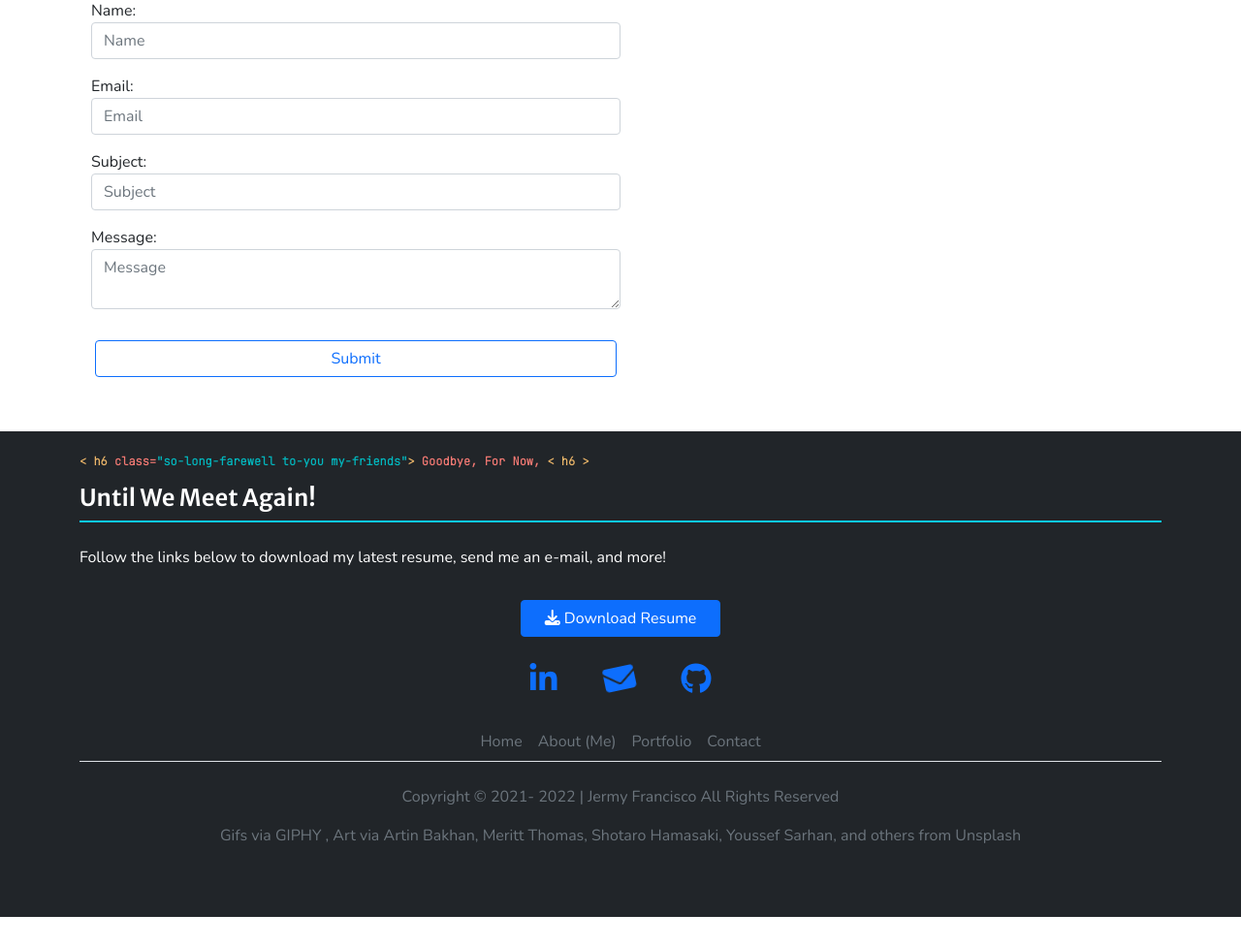
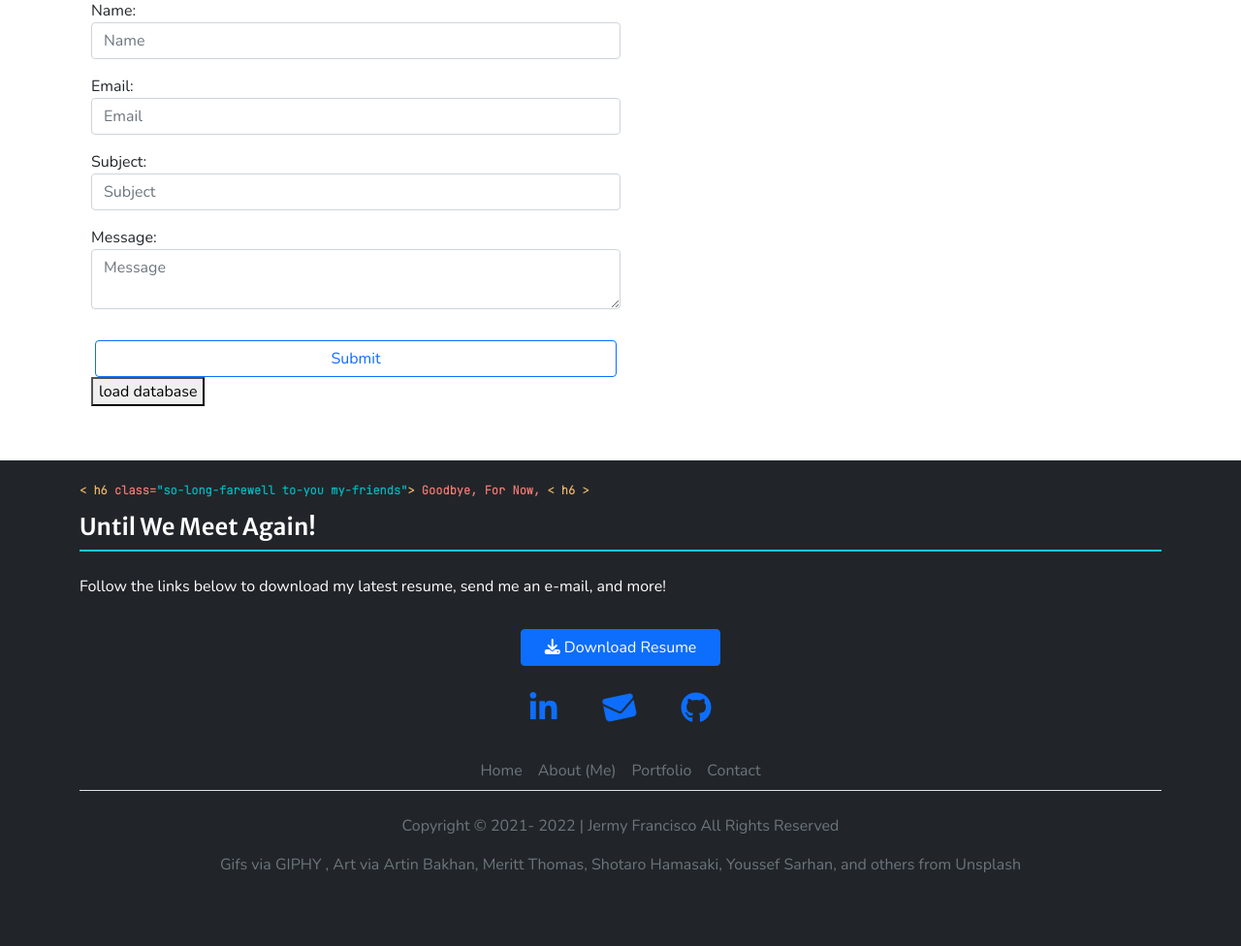
Before and after one commit to BinaryEgo/Portfolio, a Flask app: template application/templates/index.html in a window 1280 px wide. Shown: the part 2056-3032 px from the top of the page at 97% size. Before the commit the page ends 3002 px from the top, so only its background shows below. Run offline with Flask 3, Linux system fonts and the light colour scheme; tables that the repository leaves empty hold one stand-in row (values such as "Sample post"); the template is opened without the code that fills it: values that come from a table or form of the project are taken from there, most other values are stand-ins (such as "Sample title", 1, 10 or a date in 2020); parts of the project's set-up code (start-up, migrations or seed data) failed here and were passed over; some libraries are stand-ins or nearby versions.

Commit message:
Revert "migrate database"
This reverts commit 130f7057c3e9a17fffa06f0b7fb499fd801e9381.

```diff
--- a/application/templates/index.html
+++ b/application/templates/index.html
@@ -432,6 +432,7 @@
                 {{ wtf.form_field(form.submit, class='btn btn-outline-primary') }}
             </div>
         </form>
+        <button type="button" onclick="{{ pre_fill_database(tablename, database) }}">load database</button>
     </div>
 </div>
 
```
